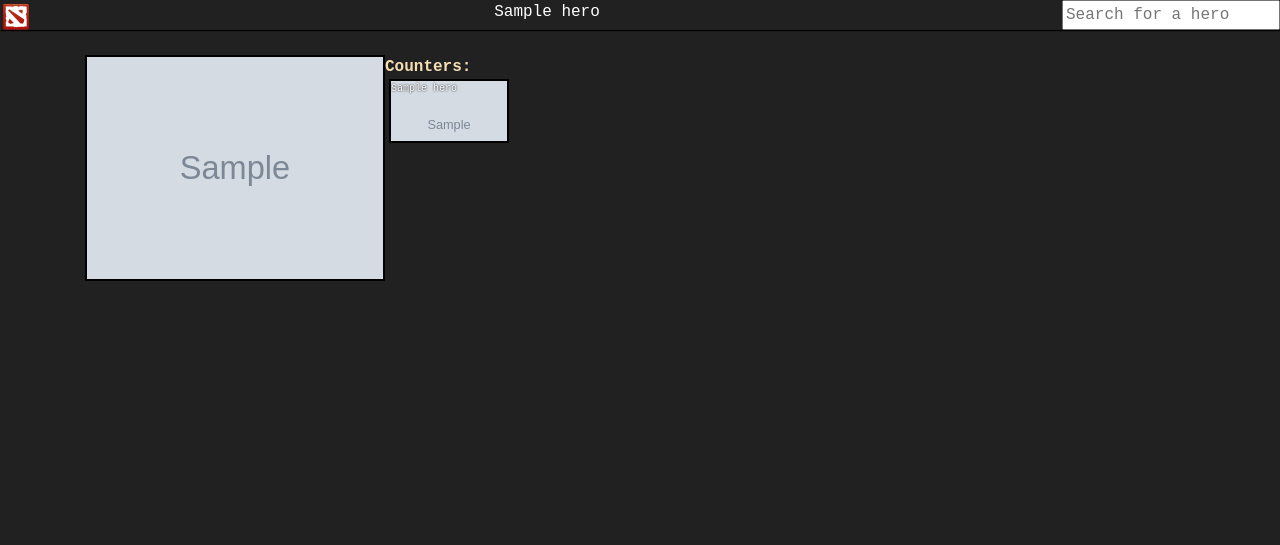
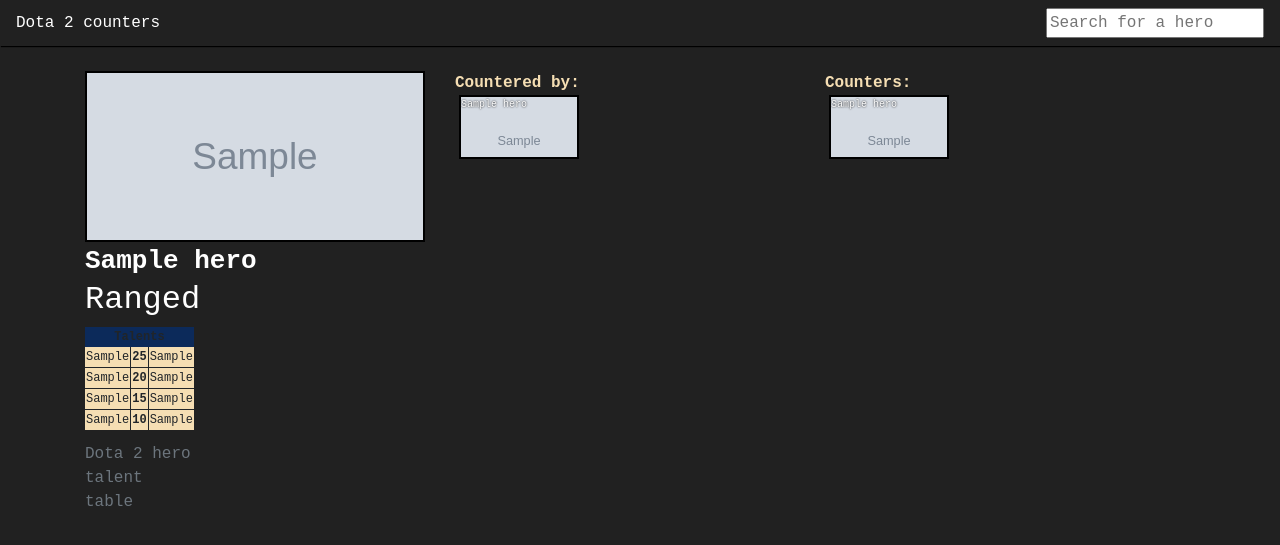
Before and after one commit to RomanJordan/dota-website-public, a Django app: a page that uses mainapp/templates/mainapp/hero_detail_view.html in a window 1280 px wide. Shown: the top 545 px of the page. Run offline with Django 3.2, Linux system fonts and the light colour scheme; tables that the repository leaves empty hold one stand-in row (values such as "Sample post"); grey boxes marked "Sample" are stand-in pictures; some libraries are stand-ins or nearby versions.

Commit message:
Expanded models

```diff
--- a/mainapp/models.py
+++ b/mainapp/models.py
@@ -3,6 +3,8 @@ from django.urls import reverse
 from PIL import Image
 from django.utils.text import slugify
 import itertools
+from multiselectfield import MultiSelectField
+
 
 class Hero(models.Model):
     STRENGTH = 'STR'
@@ -16,11 +18,24 @@ class Hero(models.Model):
         ('INTELLIGENCE', 'Intelligence'),
     ]
 
+    HERO_ROLES = (('RANGED', 'Ranged'),
+              ('MELEE', 'Melee'),
+              ('CARRY', 'Carry'),
+              ('SUPPORT', 'Support'),
+              ('NUKER', 'Nuker'),
+              ('DISABLER', 'Disabler'),
+              ('JUNGLER', 'Jungler'),
+              ('DURABLE', 'Durable'),
+              ('ESCAPE', 'Escape'),
+              ('PUSHER', 'Pusher'),
+              ('INITIATOR', 'Initiator'),
+              ('ROAMER', 'Roamer'),)
 
     hero_name = models.CharField(max_length=50, default='Hero')
     hero_thumbnail = models.ImageField(default='Juggernaut_icon.png', upload_to='hero_thumbnails')
     hero_lore = models.TextField(default='Default hero lore')
     hero_main_attribute = models.CharField(choices=ATTRIBUTES, default=STRENGTH, max_length=12)
+    hero_attribute_image = models.ImageField(default='Strength_attribute_symbol.png', upload_to='hero_thumbnails')
     hero_base_health = models.IntegerField(default=1000)
     hero_base_mana = models.IntegerField(default=25)
     hero_base_magic_res = models.IntegerField(default=25)
@@ -30,9 +45,23 @@ class Hero(models.Model):
     hero_base_att_persec = models.IntegerField(default=25)
     hero_base_damage = models.IntegerField(default=25)
     hero_base_movement_speed = models.IntegerField(default=25)
-    hero_attribute_image = models.ImageField(default='Strength_attribute_symbol.png', upload_to='hero_thumbnails')
+    hero_roles = MultiSelectField(max_choices=6, choices=HERO_ROLES, blank=True)
     hero_counters = models.ManyToManyField("self", blank=True, symmetrical=False)
     hero_advantages = models.ManyToManyField("self", blank=True, symmetrical=False, related_name='advantages')
+
+
+    hero_talent_left_lvl10 = models.CharField(default='default talent description', max_length=100)
+    hero_talent_right_lvl10 = models.CharField(default='default talent description', max_length=100)
+
+    hero_talent_left_lvl15 = models.CharField(default='default talent description', max_length=100)
+    hero_talent_right_lvl15 = models.CharField(default='default talent description', max_length=100)
+
+    hero_talent_left_lvl20 = models.CharField(default='default talent description', max_length=100)
+    hero_talent_right_lvl20 = models.CharField(default='default talent description', max_length=100)
+
+    hero_talent_left_lvl25 = models.CharField(default='default talent description', max_length=100)
+    hero_talent_right_lvl25 = models.CharField(default='default talent description', max_length=100)
+
 
     slug = models.SlugField(max_length=30, null=True, blank=True)
 
--- a/mainapp/static/mainapp/detailstyle.css
+++ b/mainapp/static/mainapp/detailstyle.css
@@ -7,7 +7,7 @@ body{
     display: grid;
     grid-template-rows: 2fr;
     margin-top: 25px;
-    grid-template-columns: 300px 1fr;
+    grid-template-columns: repeat(auto-fit, minmax(300px, 1fr));
 }
 
 .header{
@@ -24,6 +24,8 @@ body{
 .hero-image{
    height: 100%;
    width: 100%;
+   max-height: 170.5px;
+   max-width: 340px;
    border: 2px solid black;
 
 }
@@ -60,3 +62,23 @@ body{
 .hrefs:hover{
 	opacity: 0.5;
 }
+
+.stats{
+    background-color: white;
+}
+
+.navbar{
+	box-shadow: 1px 1px 1px black;
+}
+
+.banner{
+	color: white;
+}
+
+.counters{
+    align-items: center;
+}
+
+.tbody{
+    font-size: 12px;
+}
--- a/mainapp/templates/mainapp/hero_detail_view.html
+++ b/mainapp/templates/mainapp/hero_detail_view.html
@@ -1,6 +1,7 @@
 {% load static %}
 {% block content %}
 <!doctype html>
+    <html lang="en">
     <link rel="stylesheet" href="https://stackpath.bootstrapcdn.com/bootstrap/4.3.1/css/bootstrap.min.css" integrity="sha384-ggOyR0iXCbMQv3Xipma34MD+dH/1fQ784/j6cY/iJTQUOhcWr7x9JvoRxT2MZw1T" crossorigin="anonymous">
     <link rel="stylesheet" type="text/css" href="{% static 'mainapp/detailstyle.css' %}">
     <script type="text/javascript" src="{% static 'mainapp/script.js' %}"></script>
@@ -8,20 +9,23 @@
         <title>Dota 2</title>
     </head>
     <body>
-        <header class="header">
-            <img src="{% static "assets/logo_icon.png" %}" alt="" class="hero-attribute"></img>
-            <div class="hero-name">{{ hero.hero_name }} </div>
+        <header class="navbar navbar-default navbar-static-top justify-content-between">
+
+            <div class="banner">Dota 2 counters</div>
             <div class="search">
-                    <input type="text" placeholder="Search for a hero">
-        </div>
+                <input type="text" placeholder="Search for a hero">
+            </div>
+    </header>
         </header>
         <div class="container">
             <div class="hero-header">
                 <img src="{{  hero.hero_thumbnail.url }}" alt="" class="hero-image"></img>
+                <strong style="color: white; font-size: 26px;">{{ hero.hero_name }}</strong>
+                <h2 style="color: white;">{{ hero.hero_roles }}</h2>
             </div>
             <div class="counters">
                 <div class="counter head">
-                    <strong style="color: wheat;">Counters:</strong>
+                    <strong style="color: wheat;">Countered by:</strong>
                 </div>
                 {% for counter in hero.hero_counters.all %}
                 <a href="heroes/{{ counter.hero.slug }}" class="hrefs">
@@ -34,6 +38,52 @@
 
                 {% endfor %}
             </div>
+
+            <div class="advantages">
+                <div class="advantage head">
+                    <strong style="color: wheat;">Counters:</strong>
+                </div>
+                {% for advantage in hero.hero_advantages.all %}
+                <a href="heroes/{{ counter.hero.slug }}" class="hrefs">
+                    <div style="background-image: url('{{ advantage.hero_thumbnail.url }}');" class="background">
+                        <div class="name">
+                            {{ advantage.hero_name }}
+                        </div>
+                    </div>
+                </a>
+
+                {% endfor %}
+            </div>
+            <div class="table-holder">
+                <table class="talent-table" style="background-color: wheat;">
+                    <tbody class="tbody">
+                        <tr>
+                            <th colspan="3" style="background-color: #0C2A5A; text-align:center;">Talents</th>
+                        </tr>
+                        <tr>
+                            <td style="border-bottom-width: 1px;border-bottom-style: solid;">{{ hero.hero_talent_left_lvl25 }}</td>
+                            <th style="border-left-width: 1px;border-left-style: solid;border-right-width: 1px;border-right-style: solid;border-bottom-width: 1px;border-bottom-style: solid;">25</th>
+                            <td style="border-bottom-width: 1px;border-bottom-style: solid;">{{ hero.hero_talent_right_lvl25 }}</td>
+                        </tr>
+                        <tr>
+                            <td style="border-bottom-width: 1px;border-bottom-style: solid;">{{ hero.hero_talent_left_lvl20 }}</td>
+                            <th style="border-bottom-width: 1px;border-bottom-style: solid;border-left-width: 1px;border-left-style: solid;border-right-width: 1px;border-right-style: solid;">20</th>
+                            <td style="border-bottom-width: 1px;border-bottom-style: solid;">{{ hero.hero_talent_right_lvl20 }}</td>
+                        </tr>
+                        <tr>
+                            <td style="border-bottom-width: 1px;border-bottom-style: solid;">{{ hero.hero_talent_left_lvl15 }}</td>
+                            <th style="border-left-width: 1px;border-left-style: solid;border-right-width: 1px;border-right-style: solid;border-bottom-width: 1px;border-bottom-style: solid;">15</th>
+                            <td style="border-bottom-width: 1px;border-bottom-style: solid;">{{ hero.hero_talent_right_lvl15 }}</td>
+                        </tr>
+                        <tr>
+                            <td>{{ hero.hero_talent_left_lvl10 }}</td>
+                            <th style="border-left-width: 1px;border-left-style: solid;border-right-width: 1px;border-right-style: solid;">10</th>
+                            <td>{{ hero.hero_talent_right_lvl10 }}</td>
+                        </tr>
+                    </tbody>
+                    <caption>Dota 2 hero talent table</caption>
+                </table>
+            </div>
         </div>
 
 
--- a/mainapp/templates/mainapp/hero_list.html
+++ b/mainapp/templates/mainapp/hero_list.html
@@ -1,12 +1,13 @@
 {% load static %}
 {% block content %}
 <!doctype html>
+    <html lang="en">
     <link rel="stylesheet" href="https://stackpath.bootstrapcdn.com/bootstrap/4.3.1/css/bootstrap.min.css" integrity="sha384-ggOyR0iXCbMQv3Xipma34MD+dH/1fQ784/j6cY/iJTQUOhcWr7x9JvoRxT2MZw1T" crossorigin="anonymous">
     <link rel="stylesheet" type="text/css" href="{% static 'mainapp/style.css' %}">
     <script type="text/javascript" src="{% static 'mainapp/script.js' %}"></script>
     <link href="https://fonts.googleapis.com/css?family=Montserrat&display=swap" rel="stylesheet">
     <head>
-        <title>Dota 2</title>
+        <title>Dota 2 Hero Counters</title>
     </head>
     <body>
             <header class="navbar navbar-default navbar-static-top justify-content-between">
```
Also changed, not shown: mainapp/migrations/0018_auto_20190803_0033.py (added), mainapp/migrations/0019_hero_hero_roles.py (added).
